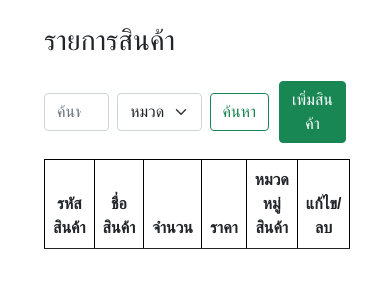
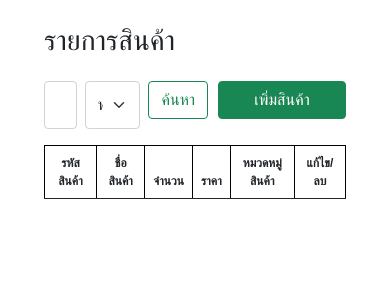
Before and after one commit to pythonsolar/stock-app, a Flask app: page / in a window 390 px wide. Shown: the part 68-368 px from the top of the page. Run offline with Flask 3, Linux system fonts and the light colour scheme; data that the repository does not hold is empty.

Commit message:
edit font on table

```diff
--- a/static/styles.css
+++ b/static/styles.css
@@ -16,3 +16,22 @@ th, td {
     padding: 10px;
     text-align: left;
 }
+
+/* ทำให้ตารางเลื่อนในแนวนอนได้ในอุปกรณ์มือถือ */
+.table-responsive {
+    overflow-x: auto;
+    -webkit-overflow-scrolling: touch; /* สำหรับ smooth scroll บนอุปกรณ์ iOS */
+  }
+
+  /* ปรับฟอนต์และการแสดงผลเมื่ออยู่ในหน้าจอขนาดเล็ก */
+  @media (max-width: 768px) {
+    .table th, .table td {
+      font-size: 12px; /* ลดขนาดฟอนต์ในหน้าจอเล็ก */
+    }
+
+    /* จัดให้ปุ่มแสดงเป็น block เพื่อให้มีพื้นที่มากขึ้น */
+    .btn {
+      width: 100%;
+      margin-bottom: 10px;
+    }
+  }
--- a/templates/index.html
+++ b/templates/index.html
@@ -31,6 +31,7 @@
     </div>
 
     <!-- ตารางสินค้า -->
+    <div class="table-responsive">
     <table class="table">
         <thead>
             <tr>
@@ -59,6 +60,7 @@
         </tbody>
     </table>
 </div>
+</div>
 
 <!-- JavaScript สำหรับยืนยันการลบ -->
 <script>
```
Also changed, not shown: stock.db.
